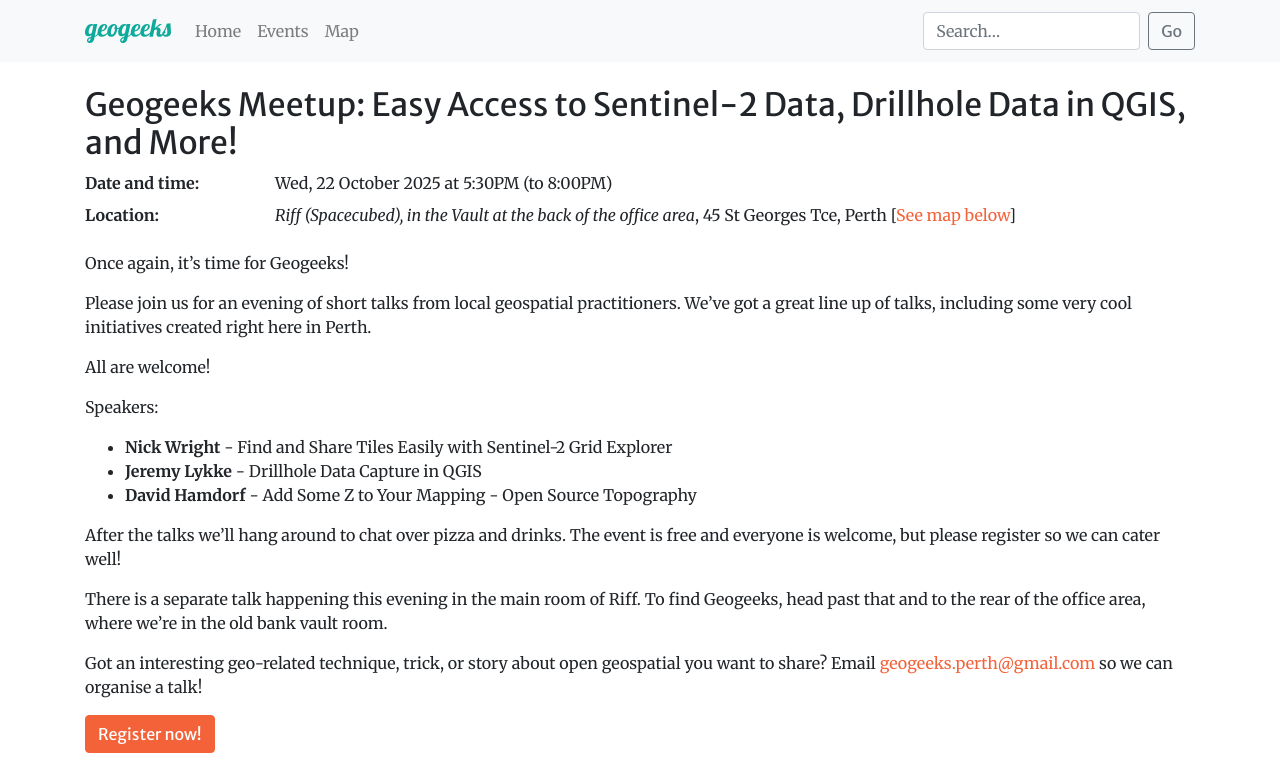
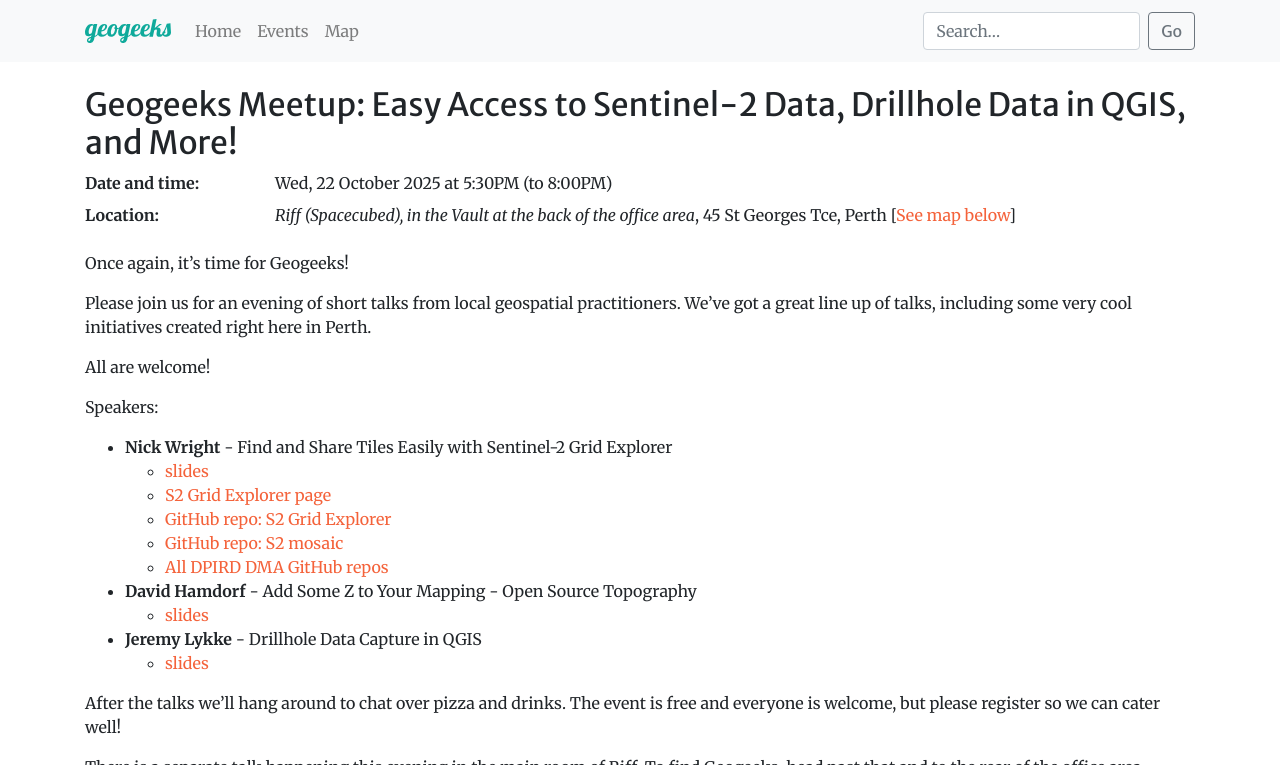
Before and after one commit to geogeeks-au/geogeeks-au.github.io, a Jekyll site: the page built from 2025/1022_speaker_night.md, in a window 1280 px wide, cut to the strip 0-765 px from the top of the page. Built offline with Jekyll 4.4.1, drawn with Linux system fonts in a browser that asks for light colours; comment, search, counter and statistics services are not loaded.

Commit message:
add resources from speaker night

```diff
--- a/2025/1022_speaker_night.md
+++ b/2025/1022_speaker_night.md
@@ -22,9 +22,15 @@
 Speakers:
 
 - **Nick Wright** - Find and Share Tiles Easily with Sentinel-2 Grid Explorer
-    <!-- - <a href="https://maps.budgieinwa.au/presentation.html" target=_blank>slides</a> -->
+    - <a href="1022_speaker_night/Sentinel-2_Grid_Explorer-NickWright.pdf" target=_blank>slides</a>
+    - <a href="https://dpird-dma.github.io/Sentinel-2-grid-explorer/" target=_blank>S2 Grid Explorer page</a>
+    - <a href="https://github.com/DPIRD-DMA/Sentinel-2-grid-explorer" target=_blank>GitHub repo: S2 Grid Explorer</a>
+    - <a href="https://github.com/DPIRD-DMA/S2Mosaic" target=_blank>GitHub repo: S2 mosaic</a>
+    - <a href="https://github.com/DPIRD-DMA" target=_blank>All DPIRD DMA GitHub repos</a>
+- **David Hamdorf** - Add Some Z to Your Mapping - Open Source Topography
+    - <a href="1022_speaker_night/Add_some_Z_to_your_mapping-DavidHamdorf.pdf" target=_blank>slides</a>
 - **Jeremy Lykke** - Drillhole Data Capture in QGIS
-- **David Hamdorf** - Add Some Z to Your Mapping - Open Source Topography
+    - <a href="1022_speaker_night/Drillhole_Data_Capture_in_QGIS-JeremyLykke.pdf" target=_blank>slides</a>
 
 After the talks we'll hang around to chat over pizza and drinks. The event is free and everyone is welcome, but please register so we can cater well!
 
```
Also changed, not shown: other parts of 2025/1022_speaker_night.md (+1 -1 lines), 3 other files.
